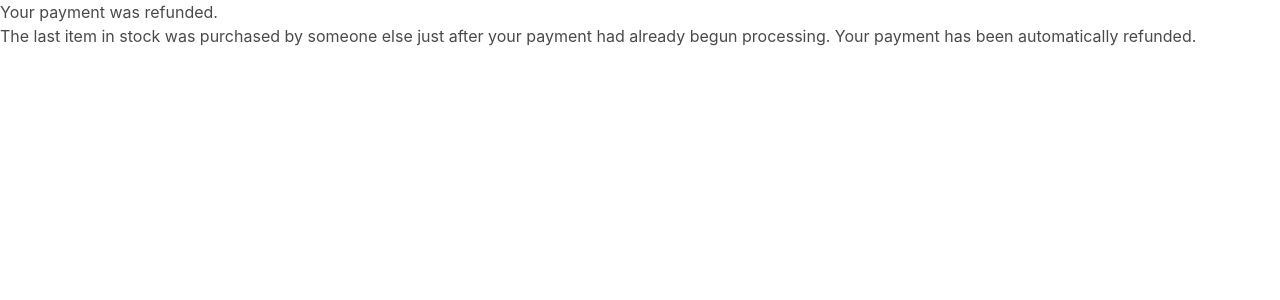
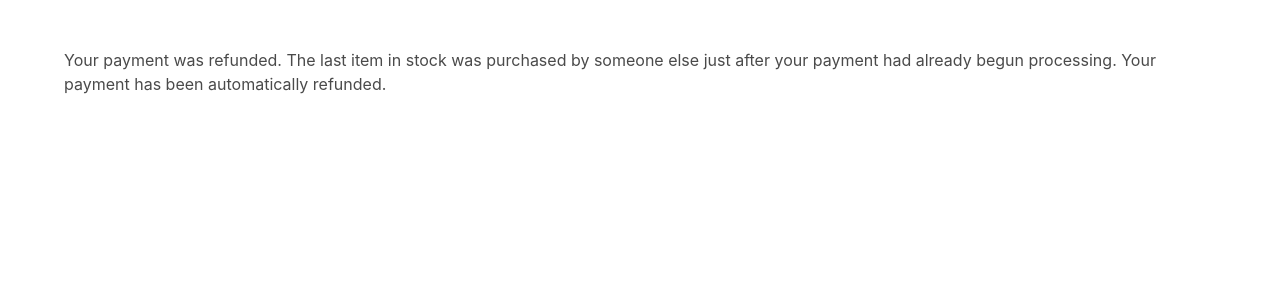
Before and after one commit to gopro2027/flask-stripe-spa, a Flask app: page /refunded in a window 1280 px wide. Shown: the top 300 px of the page. Run offline with Flask 3, Linux system fonts and the light colour scheme; some libraries are stand-ins or nearby versions.

Commit message:
minified the refunded page

```diff
--- a/web/templates/refunded.jinja2
+++ b/web/templates/refunded.jinja2
@@ -1,18 +1,8 @@
 {% extends "base.jinja2" %}
 {% block content %}
-
-  <!-- Main -->
-  <div id="main">
-
-    <!-- Post -->
-    <section class="post">
-      <header class="major">
-        <h1>Your payment was refunded.</h1>
-      </header>
-      <p>The last item in stock was purchased by someone else just after your payment had already begun processing. Your payment has been automatically refunded.</p>
-    </section>
-
-  </div>
-
-
+  <section class="section">
+    <div class="container">
+      <p>Your payment was refunded. The last item in stock was purchased by someone else just after your payment had already begun processing. Your payment has been automatically refunded.</p>
+    </div>
+  </section>
 {% endblock %}
```
